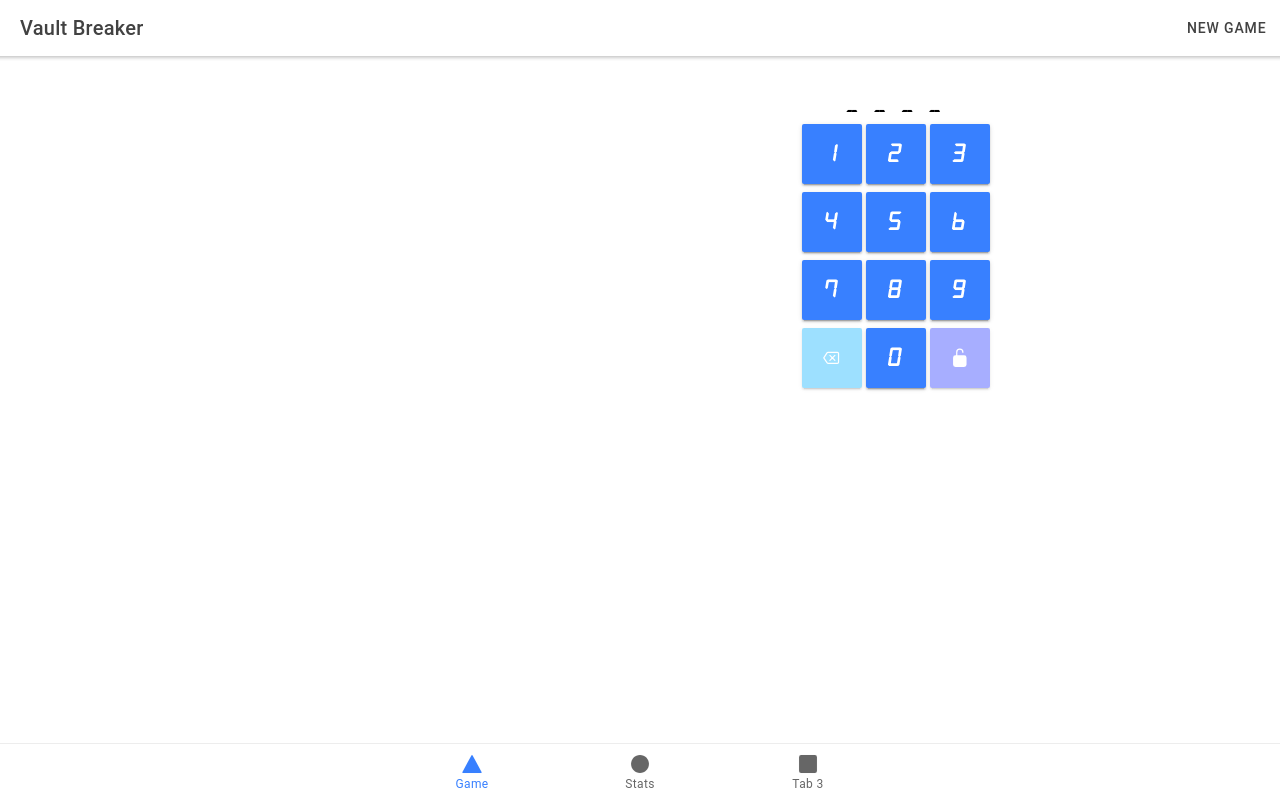
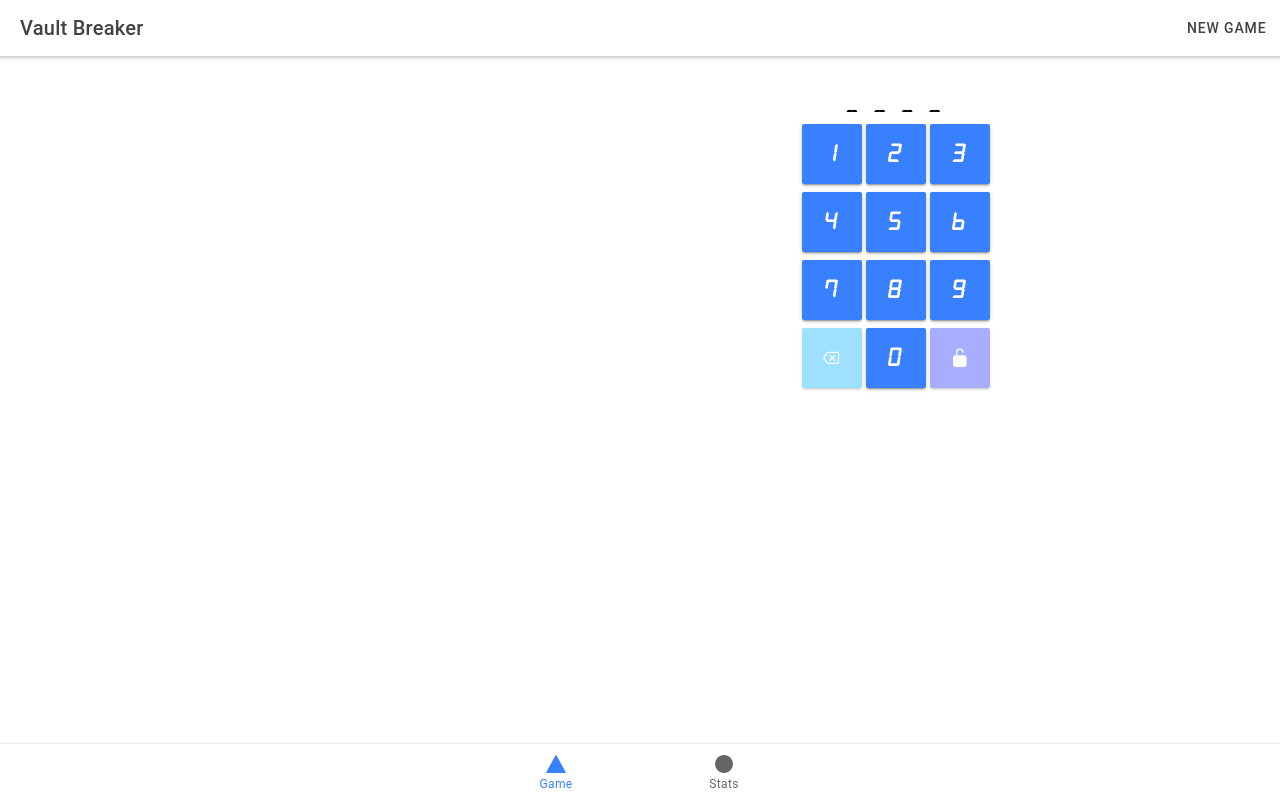
Before and after one commit to josh-byster/vault-breaker, a React (Create React App) app: page /home in a window 1280 px wide. Built offline with nearby package versions, Linux system fonts and the light colour scheme.

Commit message:
Remove unnecessary tab

```diff
--- a/src/App.tsx
+++ b/src/App.tsx
@@ -10,7 +10,7 @@ import {
   IonTabs,
 } from "@ionic/react";
 import { IonReactRouter } from "@ionic/react-router";
-import { ellipse, square, triangle } from "ionicons/icons";
+import { ellipse, triangle } from "ionicons/icons";
 import HomePage from "./pages/Home";
 import StatsPanel from "./pages/StatsPanel";
 import Tab3 from "./pages/Tab3";
@@ -55,10 +55,6 @@ const App: React.FC = () => (
             <IonIcon icon={ellipse} />
             <IonLabel>Stats</IonLabel>
           </IonTabButton>
-          <IonTabButton tab="tab3" href="/tab3">
-            <IonIcon icon={square} />
-            <IonLabel>Tab 3</IonLabel>
-          </IonTabButton>
         </IonTabBar>
       </IonTabs>
     </IonReactRouter>
```
